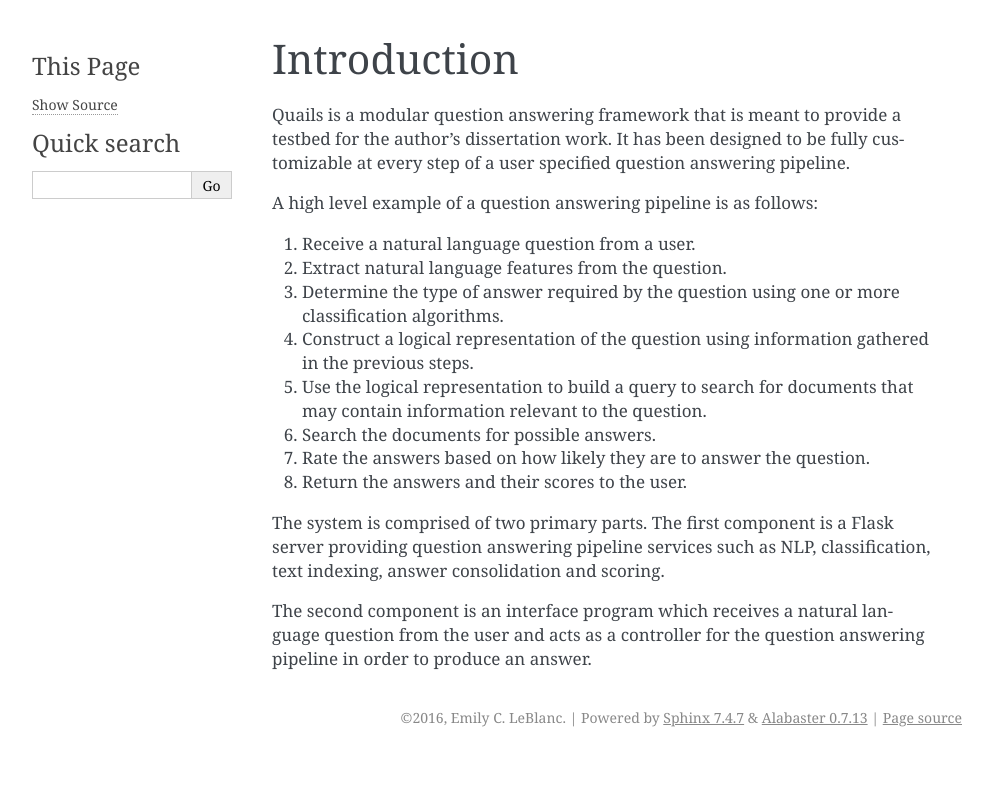
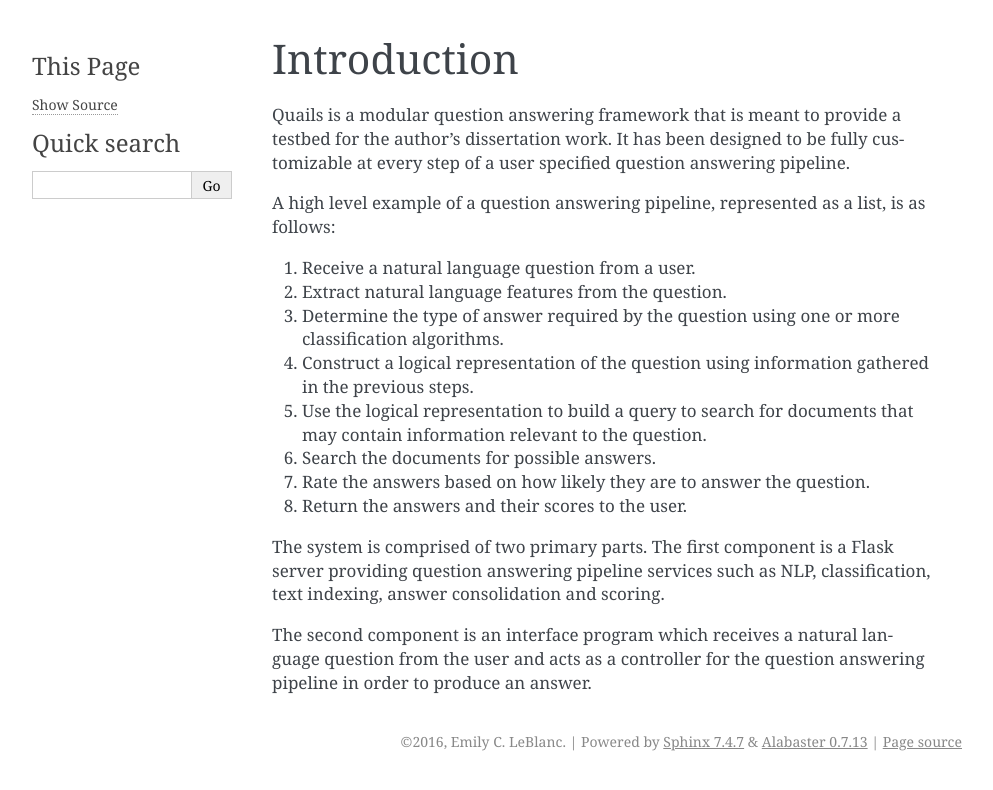
Before and after one commit to el9335/QUAILS_1.0, a Sphinx documentation site: the page built from docs/intro.rst, in a window 1280 px wide. Shown: the top 790 px of the page, without its empty margins (148-1141 px from the left). Built offline with Sphinx 7.4.7, drawn with Linux system fonts in a browser that asks for light colours.

Commit message:
minor changes here and there

```diff
--- a/docs/intro.rst
+++ b/docs/intro.rst
@@ -6,7 +6,7 @@ Introduction
 
 Quails is a modular question answering framework that is meant to provide a testbed for the author's dissertation work.  It has been designed to be fully customizable at every step of a user specified question answering pipeline.
 
-A high level example of a question answering pipeline is as follows:
+A high level example of a question answering pipeline, represented as a list, is as follows:
 
 1.  Receive a natural language question from a user.
 2.  Extract natural language features from the question.
```
